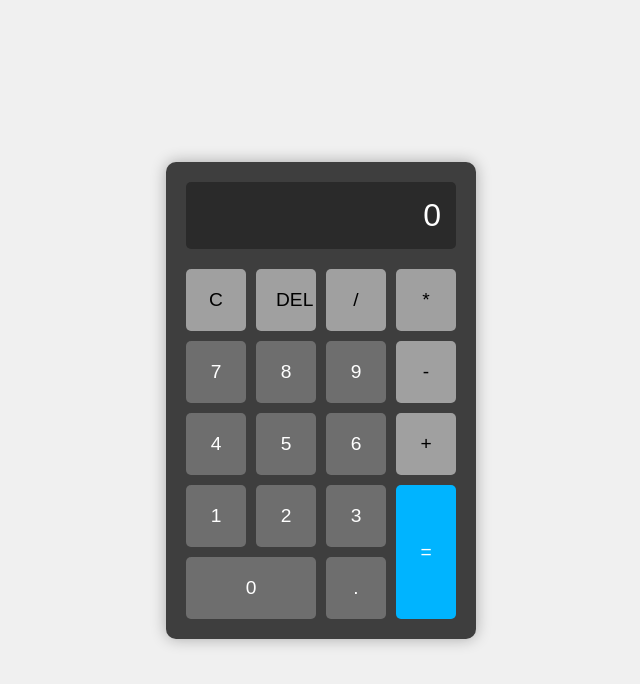
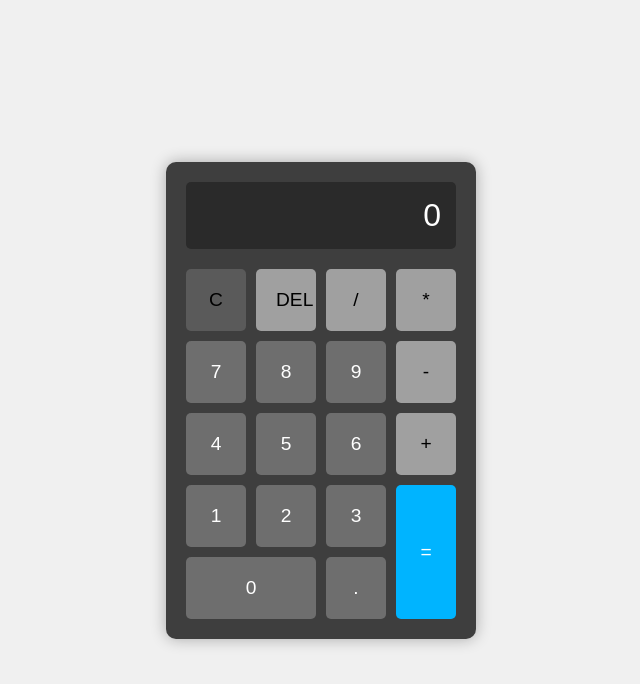
Before and after one commit to Victorks4/91134-Victor, a plain HTML site: page Calc/index.html in a window 1280 px wide. In both pictures the pointer is over the button 535 px from the left and 299 px from the top of the page. Shown: the whole page, without its empty margins (319-959 px from the left). Drawn offline with Linux system fonts and the light colour scheme.

Commit message:
att calc

```diff
--- a/Calc/style.css
+++ b/Calc/style.css
@@ -13,7 +13,7 @@ body {
     border-radius: 10px;
     box-shadow: 0px 0px 15px rgba(0,0,0,0.3);
     padding: 20px;
-    ; /* igual à imagem */
+
   }
 
   .display {
@@ -44,6 +44,7 @@ body {
     transition: 0.2s;
   }
 
+
   .btn:hover {
     background: #5a5a5a;
   }
@@ -51,6 +52,9 @@ body {
   .btn.light {
     background: #a0a0a0;
     color: #000;
+  }
+  .btn.light:hover{
+    background-color:#5a5a5a; ;
   }
 
   .btn.equal {
```
